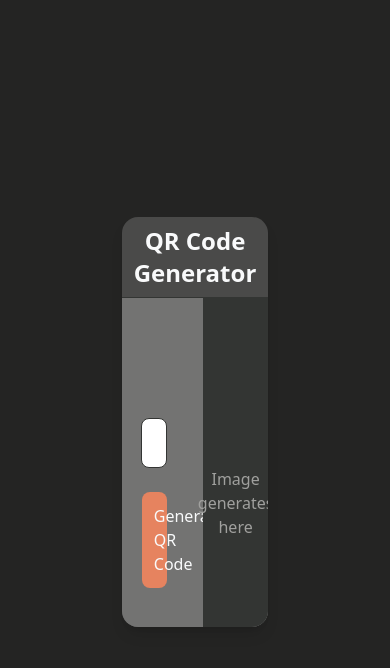
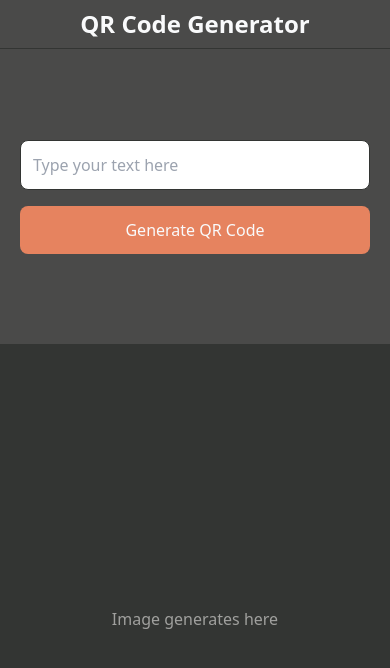
Before and after one commit to CaciaRodrigues/qrcode-generator-frontend, a React (Vite) app: page / in a window 390 px wide. Shown: the top 668 px of the page. Built offline with nearby package versions, Linux system fonts and the light colour scheme.

Commit message:
Melhorando responsividade

```diff
--- a/src/components/QRCodeGenerator.tsx
+++ b/src/components/QRCodeGenerator.tsx
@@ -9,16 +9,15 @@ export default function QRCodeGenerator() {
     const [qrCode, setQRCode] = useState<string>('');
 
     const generateQRCode = async () => {
-        const backendURL = process.env.REACT_APP_BACKEND_URL || 'https://qrcode-generator-c4t1.onrender.com';
+        const backendURL = 'http://127.0.0.1:5000';
 
         try {
-            const response = await fetch(`${backendURL}/generate_qr`, {  // Incluindo o endpoint correto
+            const response = await fetch(`${backendURL}/generate_qr`, {
                 method: 'POST',
                 headers: { 'Content-Type': 'application/json' },
                 body: JSON.stringify({ text })
             });
 
-            // Verificar se a resposta é bem-sucedida (código 200)
             if (!response.ok) {
                 console.error('Failed to fetch QR code:', response.statusText);
                 return;
@@ -36,19 +35,17 @@ export default function QRCodeGenerator() {
         }
     };
 
-
-
     return (
-        <div className="flex items-center justify-center h-screen bg-dark-color p-3">
-            <div className="w-2/5 h-1/2 bg-mid-lit-color shadow-lg rounded-2xl overflow-hidden">
+        <div className="w-full h-screen bg-dark-color p-0  flex justify-center items-center">
+            <div className="w-full h-full sm:w-2/5 sm:h-1/2 bg-mid-lit-color shadow-lg sm:rounded-2xl overflow-hidden sm:m-auto">
                 {/* Título */}
                 <div className="text-center p-2 border-b border-mid-color">
                     <h1 className="text-2xl font-bold text-gray-50">QR Code Generator</h1>
                 </div>
 
-                <div className="grid grid-cols-2 gap-4 h-full bg-light-color">
-                    {/* Esquerda - Input e Botão */}
-                    <div className="flex flex-col justify-center items-center space-y-6 px-5 h-full">
+                <div className="flex flex-col sm:grid sm:grid-cols-2 h-full">
+                    {/* Input e Botão */}
+                    <div className="flex flex-col justify-center items-center space-y-4 px-5 py-4 sm:space-y-6 sm:px-5 sm:h-full sm:border-r border-mid-color h-[35%] sm:w-full">
                         <input
                             className="w-full max-w-md border border-mid-color p-3 rounded-lg focus:outline-none focus:ring-2 focus:ring-blue-500"
                             value={text}
@@ -63,11 +60,11 @@ export default function QRCodeGenerator() {
                         </button>
                     </div>
 
-                    {/* Direita - QR Code */}
-                    <div className="flex items-center justify-center text-center bg-mid-color p-6 h-full">
+                    {/* QR Code */}
+                    <div className="flex items-center justify-center text-center bg-mid-color p-6 h-[65%] sm:h-full">
                         {qrCode ? (
                             <div className="flex flex-col items-center">
-                                <img src={qrCode} alt="QR Code" className="w-3/4 h-3/4 object-contain" />
+                                <img src={qrCode} alt="QR Code" className="w-48 h-48 object-contain" />
                                 <a
                                     href={qrCode}
                                     download="qr-code.png"
```
Also changed, not shown: 1 other file (tests, documents, lock files or other folders).
